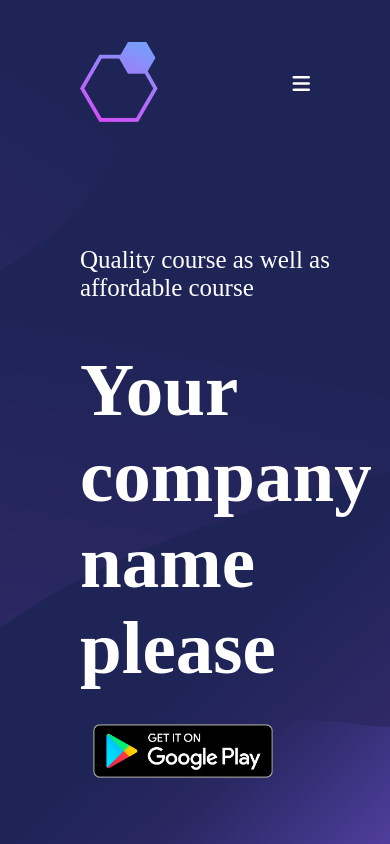
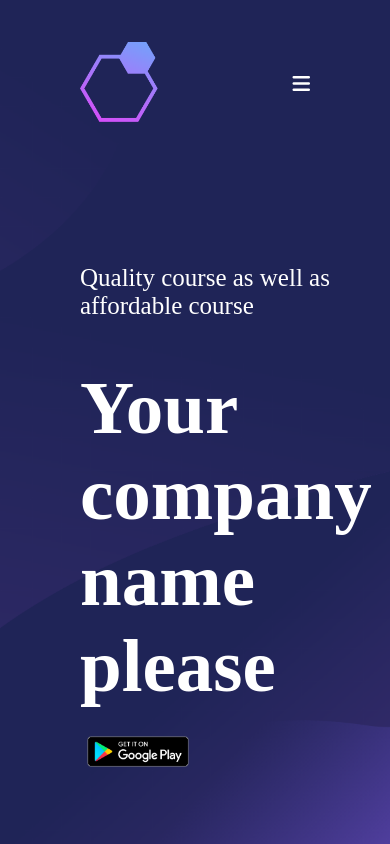
Before and after one commit to kr-sarvesh/App-Landing-page, a plain HTML site: page index.html in a window 390 px wide. Drawn offline with Linux system fonts and the light colour scheme.

Commit message:
update:media queries updated!

```diff
--- a/css/style.css
+++ b/css/style.css
@@ -108,4 +108,7 @@ nav .nav-items {
   .phone-img {
     display: none;
   }
+  .google-play-img {
+    height: 45px;
+  }
 }
```
